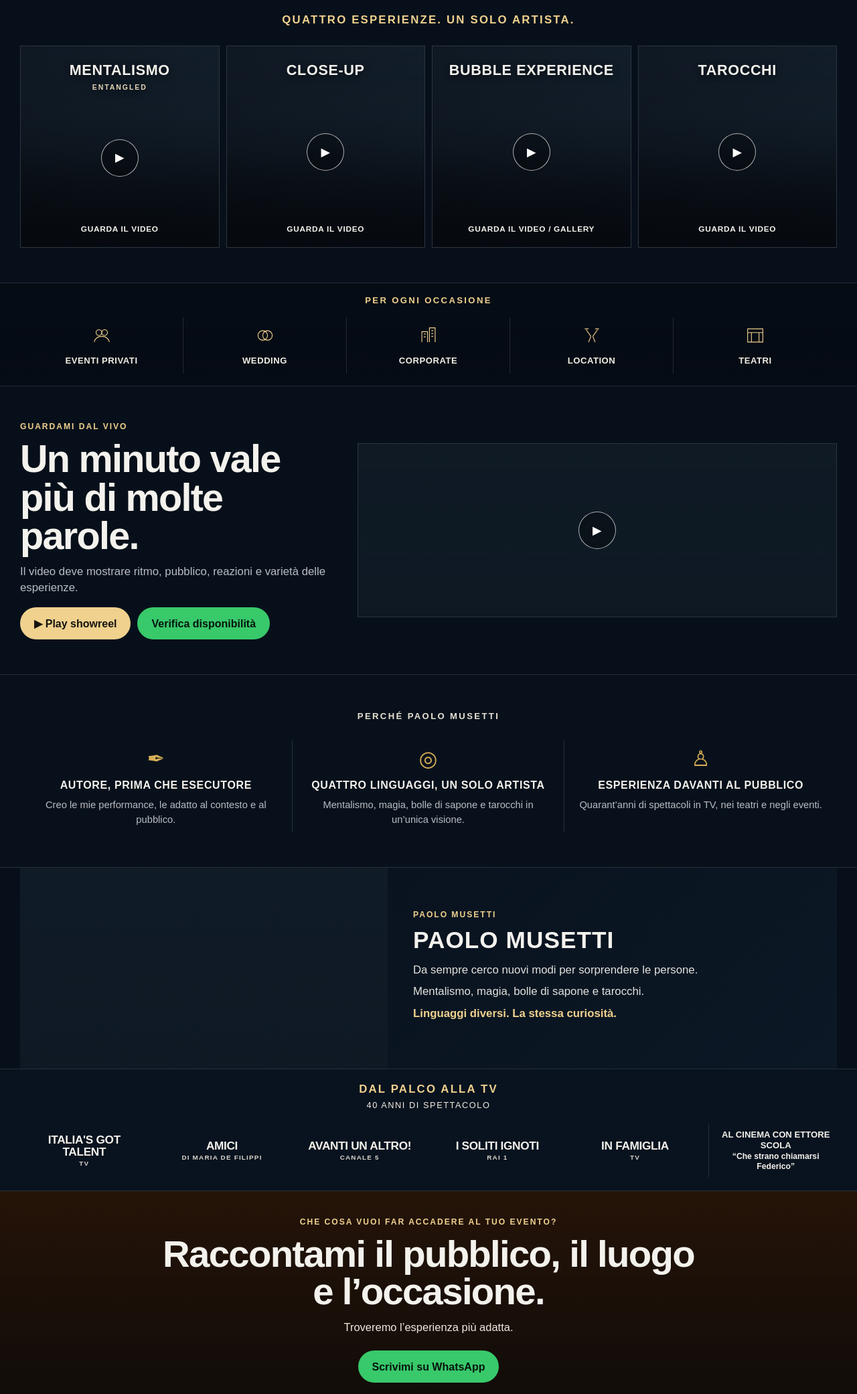
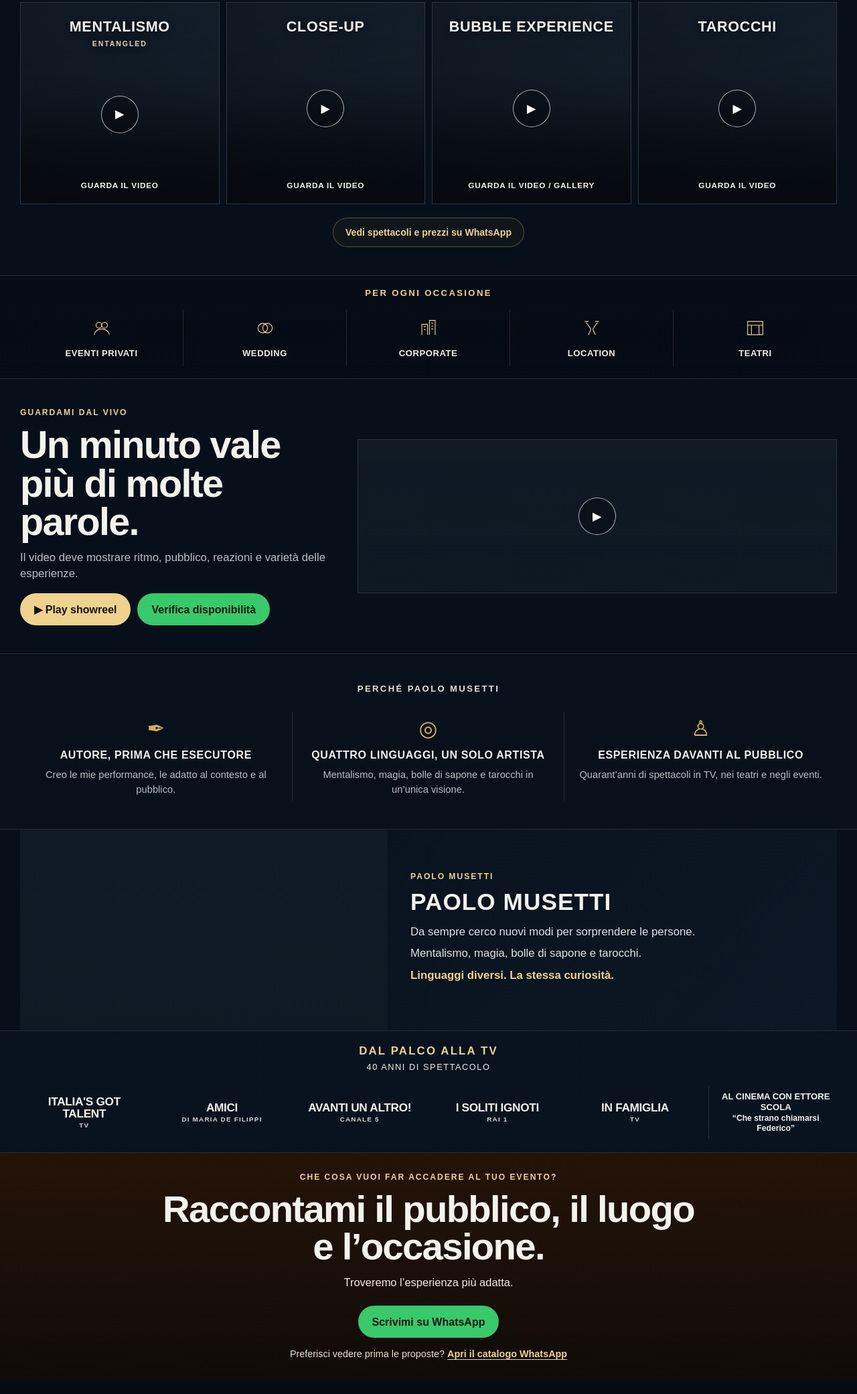
Before and after one commit to Magopaolo-blip/musettishow-nuovo, a plain HTML site: page index.html in a window 1280 px wide. Shown: the part 606-2688 px from the top of the page at 67% size. Drawn offline with Linux system fonts and the light colour scheme.

Commit message:
Add files via upload

```diff
--- a/index.html
+++ b/index.html
@@ -39,7 +39,7 @@
     button{font:inherit}
     img{max-width:100%;display:block}
     .wrap{width:min(var(--max),calc(100% - 40px));margin:auto}
-    .section{padding:52px 0}
+    .section{padding:42px 0}
     .eyebrow{
       text-transform:uppercase;
       letter-spacing:.16em;
@@ -52,7 +52,7 @@
     h2{
       font-size:clamp(2rem,4vw,3.5rem);
       line-height:1;
-      margin-bottom:18px;
+      margin-bottom:14px;
       letter-spacing:-.03em;
     }
     .muted{color:var(--muted)}
@@ -135,7 +135,7 @@
 
     /* HERO */
     .hero{
-      min-height:500px;
+      min-height:445px;
       position:relative;
       overflow:hidden;
       border-bottom:1px solid var(--line);
@@ -145,13 +145,13 @@
         linear-gradient(135deg,#08111c,#0c1a29);
     }
     .hero-inner{
-      min-height:500px;
+      min-height:445px;
       display:flex;
       align-items:center;
       position:relative;
       z-index:2;
     }
-    .hero-copy{max-width:650px;padding:42px 0}
+    .hero-copy{max-width:650px;padding:30px 0}
     .hero h1{
       font-size:clamp(3.3rem,6.6vw,6.3rem);
       line-height:.9;
@@ -200,7 +200,7 @@
       gap:10px;
     }
     .card{
-      min-height:300px;
+      min-height:250px;
       position:relative;
       overflow:hidden;
       border:1px solid var(--line);
@@ -328,7 +328,7 @@
     }
     .showreel p{color:var(--muted);font-size:1.05rem}
     .show-media{
-      min-height:260px;
+      min-height:230px;
       position:relative;
       border:1px solid var(--line);
       background:
@@ -360,7 +360,7 @@
     }
     .why-item{
       text-align:center;
-      padding:12px 22px 8px;
+      padding:8px 22px 6px;
       border-right:1px solid var(--line);
     }
     .why-item:last-child{border-right:0}
@@ -396,7 +396,7 @@
         #111d29;
     }
     .about-copy{
-      padding:36px 38px;
+      padding:28px 34px;
       display:flex;
       flex-direction:column;
       justify-content:center;
@@ -473,7 +473,7 @@
 
     /* CTA */
     .final{
-      min-height:240px;
+      min-height:205px;
       display:flex;
       align-items:center;
       text-align:center;
@@ -482,7 +482,7 @@
         url('assets/final-bg.jpg') center/cover no-repeat,
         #17100b;
     }
-    .final-inner{padding:38px 0}
+    .final-inner{padding:28px 0}
     .final .eyebrow{margin-bottom:10px}
     .final h2{
       max-width:830px;
@@ -512,6 +512,43 @@
       flex-wrap:wrap;
     }
     .instagram{color:#f0ece5;font-weight:800}
+
+
+    .catalog-row{
+      display:flex;
+      justify-content:center;
+      margin-top:20px;
+    }
+    .catalog-link{
+      min-height:44px;
+      padding:0 18px;
+      border-radius:999px;
+      display:inline-flex;
+      align-items:center;
+      justify-content:center;
+      gap:8px;
+      border:1px solid rgba(216,174,86,.38);
+      color:var(--gold2);
+      font-weight:850;
+      font-size:.88rem;
+      background:rgba(216,174,86,.04);
+      transition:.2s ease;
+    }
+    .catalog-link:hover{
+      background:rgba(216,174,86,.09);
+      transform:translateY(-1px);
+    }
+    .catalog-small{
+      margin-top:14px;
+      font-size:.9rem;
+      color:#e9dfca;
+    }
+    .catalog-small a{
+      color:var(--gold2);
+      font-weight:850;
+      text-decoration:underline;
+      text-underline-offset:3px;
+    }
 
     /* MOBILE */
     .mobile-panel{
@@ -608,12 +645,12 @@
 
     @media(max-width:720px){
       .wrap{width:min(var(--max),calc(100% - 28px))}
-      .section{padding:40px 0}
+      .section{padding:34px 0}
       .nav{min-height:64px}
       .nav-wa{display:none!important}
-      .hero{min-height:540px}
-      .hero-inner{min-height:540px}
-      .hero-copy{padding:50px 0 42px}
+      .hero{min-height:490px}
+      .hero-inner{min-height:490px}
+      .hero-copy{padding:36px 0 30px}
       .hero h1{font-size:clamp(3rem,15vw,4.7rem)}
       .hero p{font-size:1rem}
       .hero-actions{display:grid}
@@ -630,7 +667,7 @@
       .why-item{border-right:0;border-bottom:1px solid var(--line)}
       .why-item:last-child{border-bottom:0}
       .about-copy{padding:36px 24px}
-      .about-photo{min-height:300px}
+      .about-photo{min-height:250px}
       .credit-row{grid-template-columns:1fr 1fr}
       .sticky-wa{display:flex}
       footer{padding-bottom:92px}
@@ -733,6 +770,12 @@
               <div class="card-bottom">Guarda il video</div>
             </div>
           </article>
+        </div>
+
+        <div class="catalog-row">
+          <a class="catalog-link" href="https://wa.me/c/393282924284" target="_blank" rel="noopener">
+            Vedi spettacoli e prezzi su WhatsApp
+          </a>
         </div>
       </div>
     </section>
@@ -843,6 +886,9 @@
         <h2>Raccontami il pubblico, il luogo e l’occasione.</h2>
         <p>Troveremo l’esperienza più adatta.</p>
         <a class="btn wa js-wa" data-topic="Vorrei raccontarti il mio evento" href="#">Scrivimi su WhatsApp</a>
+        <div class="catalog-small">
+          Preferisci vedere prima le proposte? <a href="https://wa.me/c/393282924284" target="_blank" rel="noopener">Apri il catalogo WhatsApp</a>
+        </div>
       </div>
     </section>
   </main>
```
